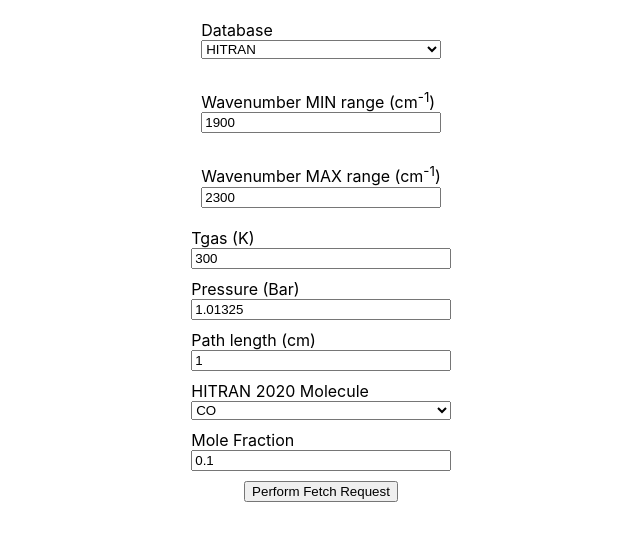
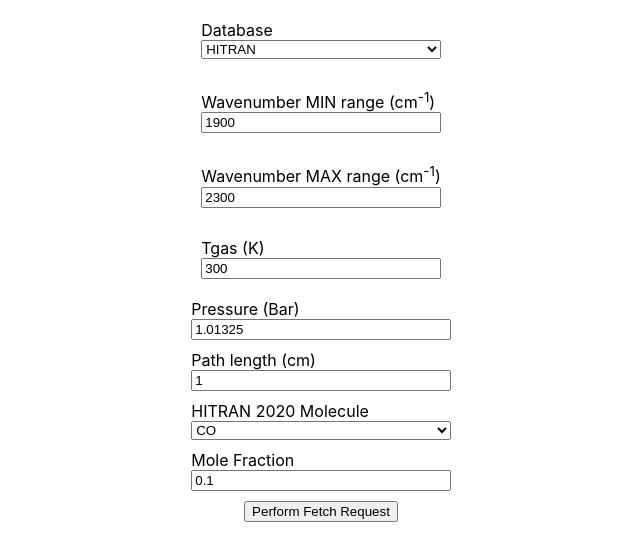
Before and after one commit to VanFossen/raston-graph, a React (Create React App) app: page / in a window 1280 px wide. Shown: the top 560 px of the page, without its empty margins (319-959 px from the left). Built offline with nearby package versions, Linux system fonts and the light colour scheme.

Commit message:
created Tgas component

```diff
--- a/src/components/Input.jsx
+++ b/src/components/Input.jsx
@@ -2,6 +2,7 @@ import React from "react";
 import Database from "./inputs/Database";
 import MaxWave from "./inputs/MaxWave";
 import MinWave from "./inputs/MinWave";
+import Tgas from "./inputs/Tgas";
 
 function Input({ params, setParams }) {
   return (
@@ -12,13 +13,7 @@ function Input({ params, setParams }) {
 
       <MaxWave params={params} setParams={setParams} />
 
-      <label htmlFor="tgas">Tgas (K)</label>
-      <input
-        id="tgas"
-        type="number"
-        defaultValue={params.tgas}
-        onChange={(e) => setParams({ ...params, tgas: e.target.value })}
-      ></input>
+      <Tgas params={params} setParams={setParams} />
 
       <label htmlFor="pressure">Pressure (Bar)</label>
       <input
--- /dev/null
+++ b/src/components/inputs/Tgas.jsx
@@ -0,0 +1,17 @@
+import React from "react";
+
+function Tgas({ params, setParams }) {
+  return (
+    <div className="input">
+      <label htmlFor="tgas">Tgas (K)</label>
+      <input
+        id="tgas"
+        type="number"
+        defaultValue={params.tgas}
+        onChange={(e) => setParams({ ...params, tgas: e.target.value })}
+      ></input>
+    </div>
+  );
+}
+
+export default Tgas;
```
